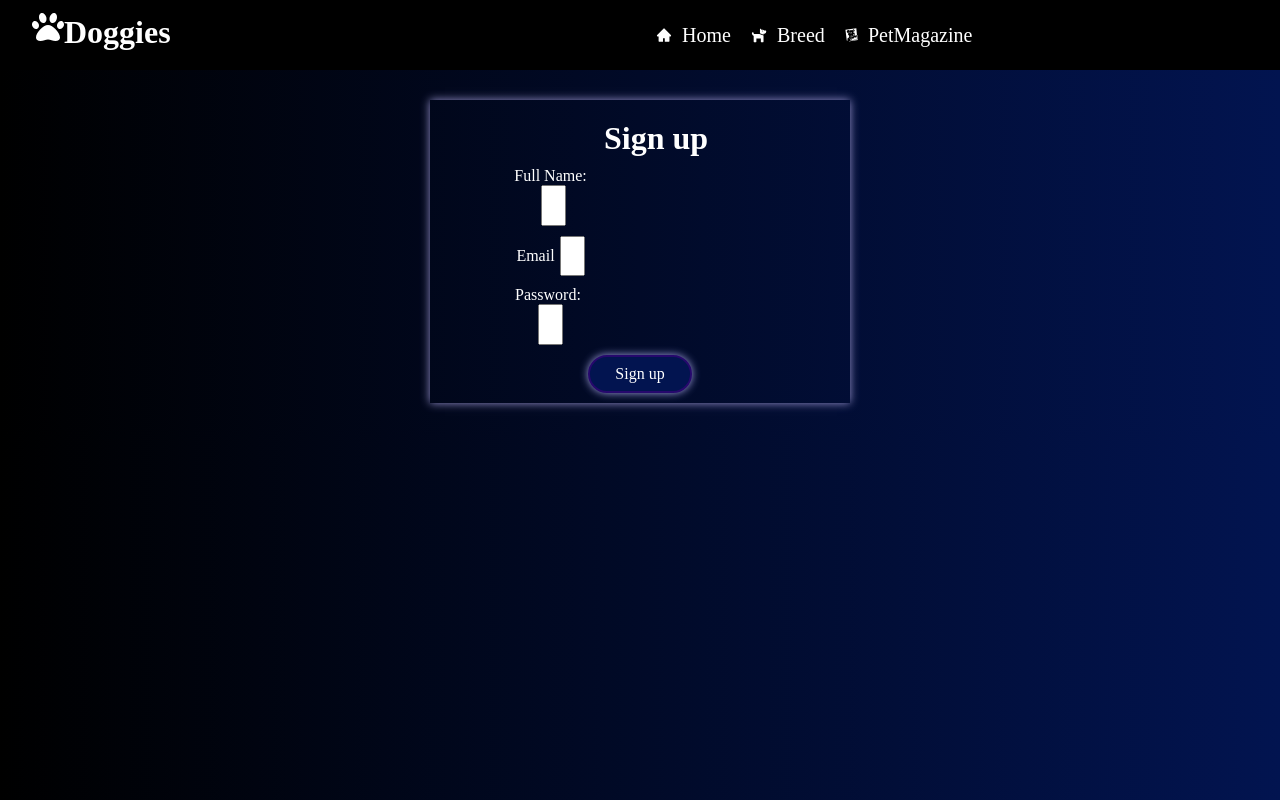
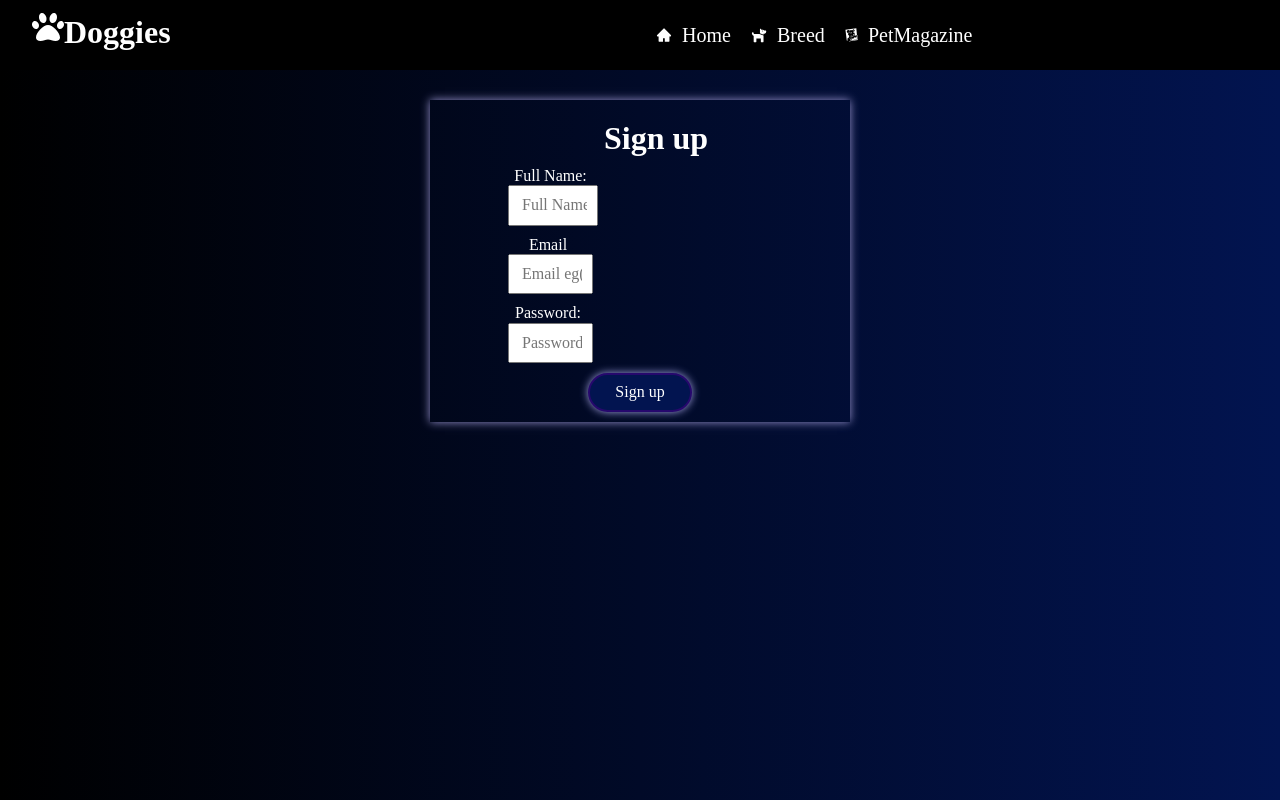
Before and after one commit to clairecharles/Doggies, a React (Create React App) app: page / in a window 1280 px wide. Built offline with nearby package versions, Linux system fonts and the light colour scheme; a web font is replaced by a local one.

Commit message:
initial commit

```diff
--- a/src/Pages/Login/Login.css
+++ b/src/Pages/Login/Login.css
@@ -68,7 +68,7 @@ input{
     box-sizing: border-box;
     list-style: none;
     color: black;
-    width:20%;
+    width:100%;
 }
 
 .form-group{
```
